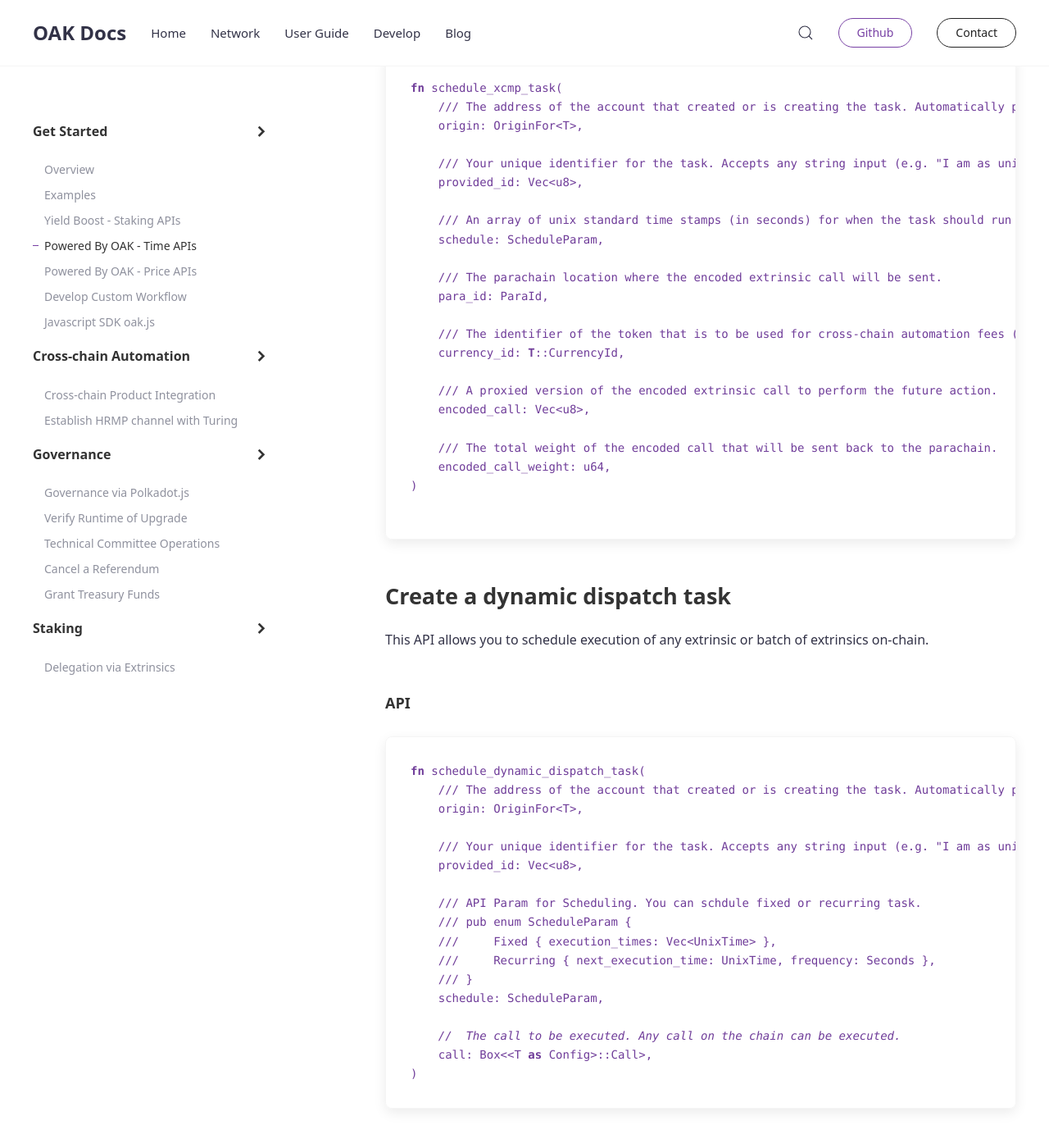
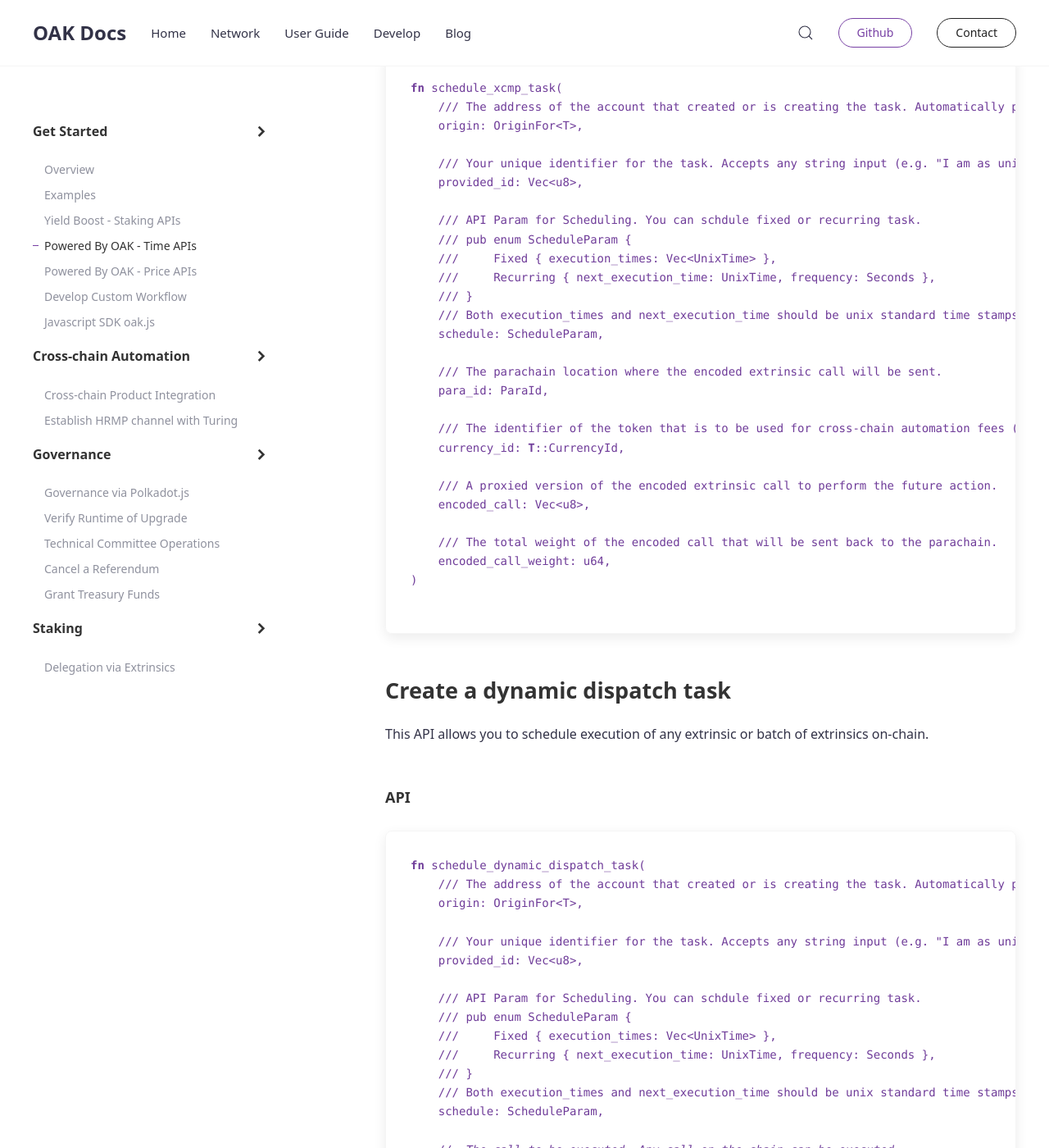
Before and after one commit to AvaProtocol/OAK-docs, a Jekyll site: the page built from _docs/powered-by-oak-time-apis.md, in a window 1280 px wide and 1400 px high, scrolled down 2124 px. Shown: the whole window at 82% size. Built offline with Jekyll 4.4.1, drawn with Linux system fonts in a browser that asks for light colours.

Commit message:
Update comments for ScheduleParam

```diff
--- a/_docs/powered-by-oak-time-apis.md
+++ b/_docs/powered-by-oak-time-apis.md
@@ -59,7 +59,12 @@ fn schedule_xcmp_task(
     /// Your unique identifier for the task. Accepts any string input (e.g. "I am as unique as a snowflake").
     provided_id: Vec<u8>,
 
-    /// An array of unix standard time stamps (in seconds) for when the task should run (accepts a string input). The time stamp must be at the start of any minute (i.e. the timestamp number modulo 60 must equal 0).
+    /// API Param for Scheduling. You can schdule fixed or recurring task.
+    /// pub enum ScheduleParam {
+	///     Fixed { execution_times: Vec<UnixTime> },
+	///     Recurring { next_execution_time: UnixTime, frequency: Seconds },
+    /// }
+    /// Both execution_times and next_execution_time should be unix standard time stamps(in seconds) for when the task should run (accepts a string input). The time stamp must be at the start of any minute (i.e. the timestamp number modulo 60 must equal 0).
     schedule: ScheduleParam,
 
     /// The parachain location where the encoded extrinsic call will be sent.
@@ -94,6 +99,7 @@ fn schedule_dynamic_dispatch_task(
 	///     Fixed { execution_times: Vec<UnixTime> },
 	///     Recurring { next_execution_time: UnixTime, frequency: Seconds },
     /// }
+    /// Both execution_times and next_execution_time should be unix standard time stamps(in seconds) for when the task should run (accepts a string input). The time stamp must be at the start of any minute (i.e. the timestamp number modulo 60 must equal 0).
     schedule: ScheduleParam,
 
     //  The call to be executed. Any call on the chain can be executed.
```
